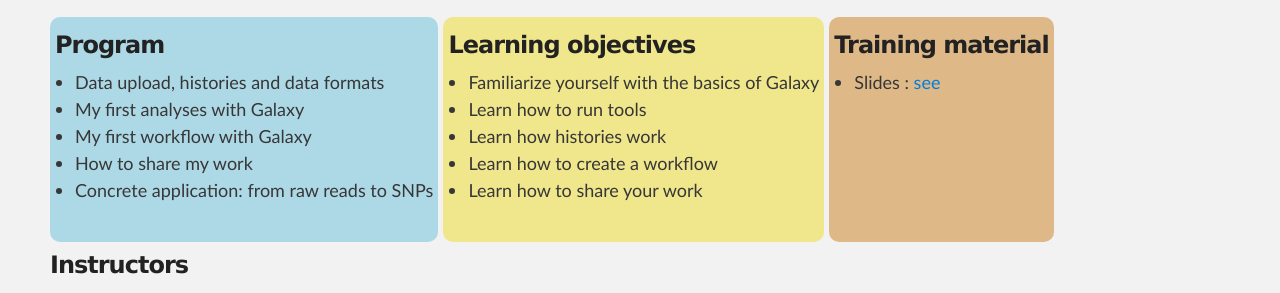
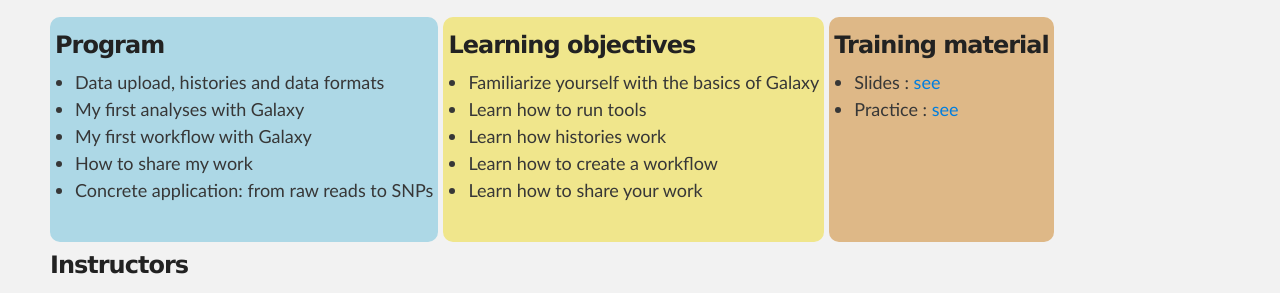
Before and after one commit to SouthGreenPlatform/trainings, a Jekyll site: the page built from _pages/galaxy.md, in a window 1280 px wide. Shown: the part 457-750 px from the top of the page. Built offline with Jekyll 4.4.1, drawn with Linux system fonts in a browser that asks for light colours; nearby versions of some CDN libraries.

Commit message:
Update galaxy.md

```diff
--- a/_pages/galaxy.md
+++ b/_pages/galaxy.md
@@ -44,6 +44,7 @@
 <h3>Training material</h3>
 <ul>
 <li>Slides : <a target="_blank" href="http://galaxyproject.github.io/training-material/topics/introduction/slides/introduction.html#22">see</a></li>
+<li>Practice : <a target="_blank" href="{{ site.url }}/linux/galaxyPractice">see</a> </li>
 </ul>
 </div>
 
```
